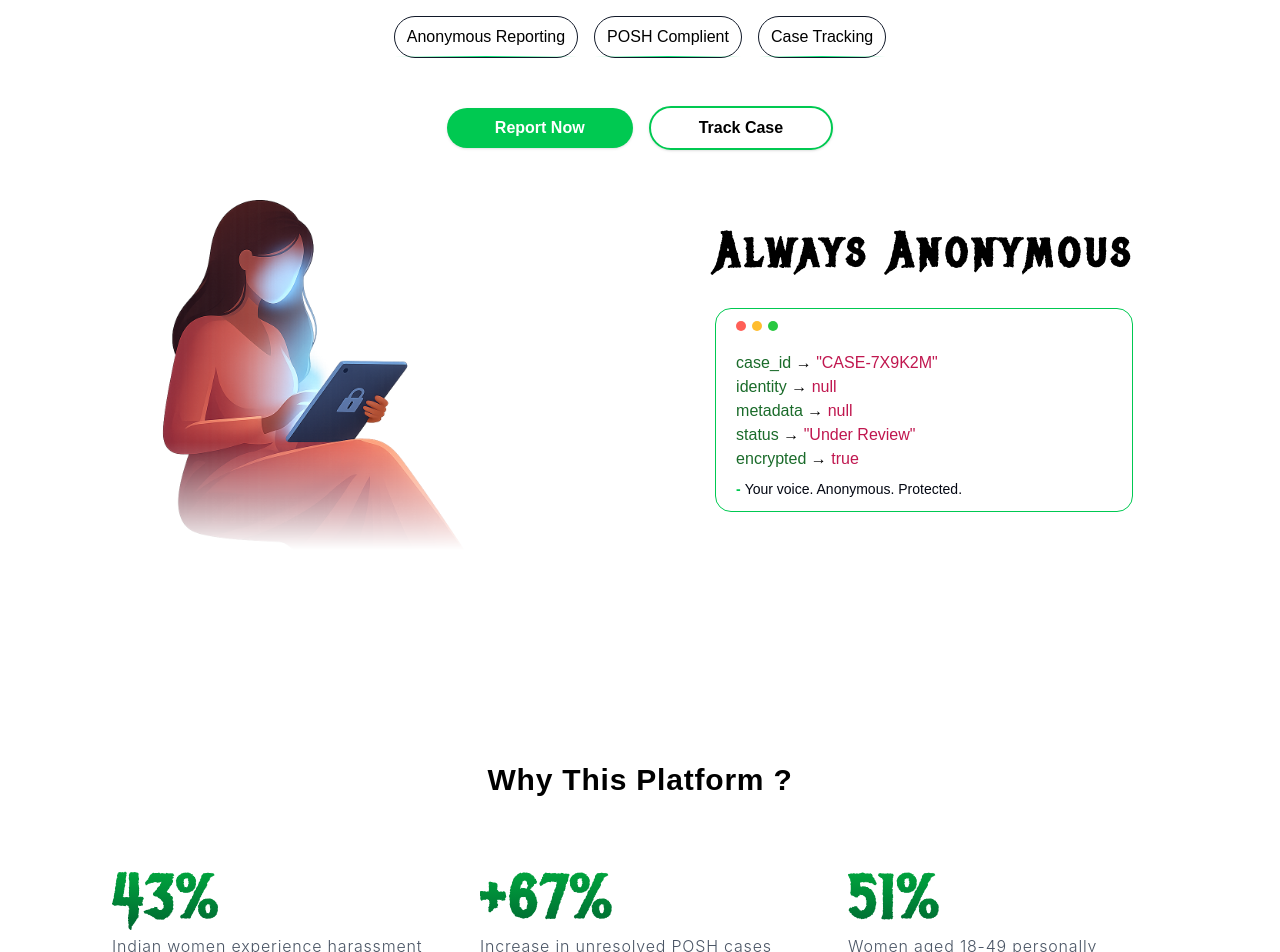
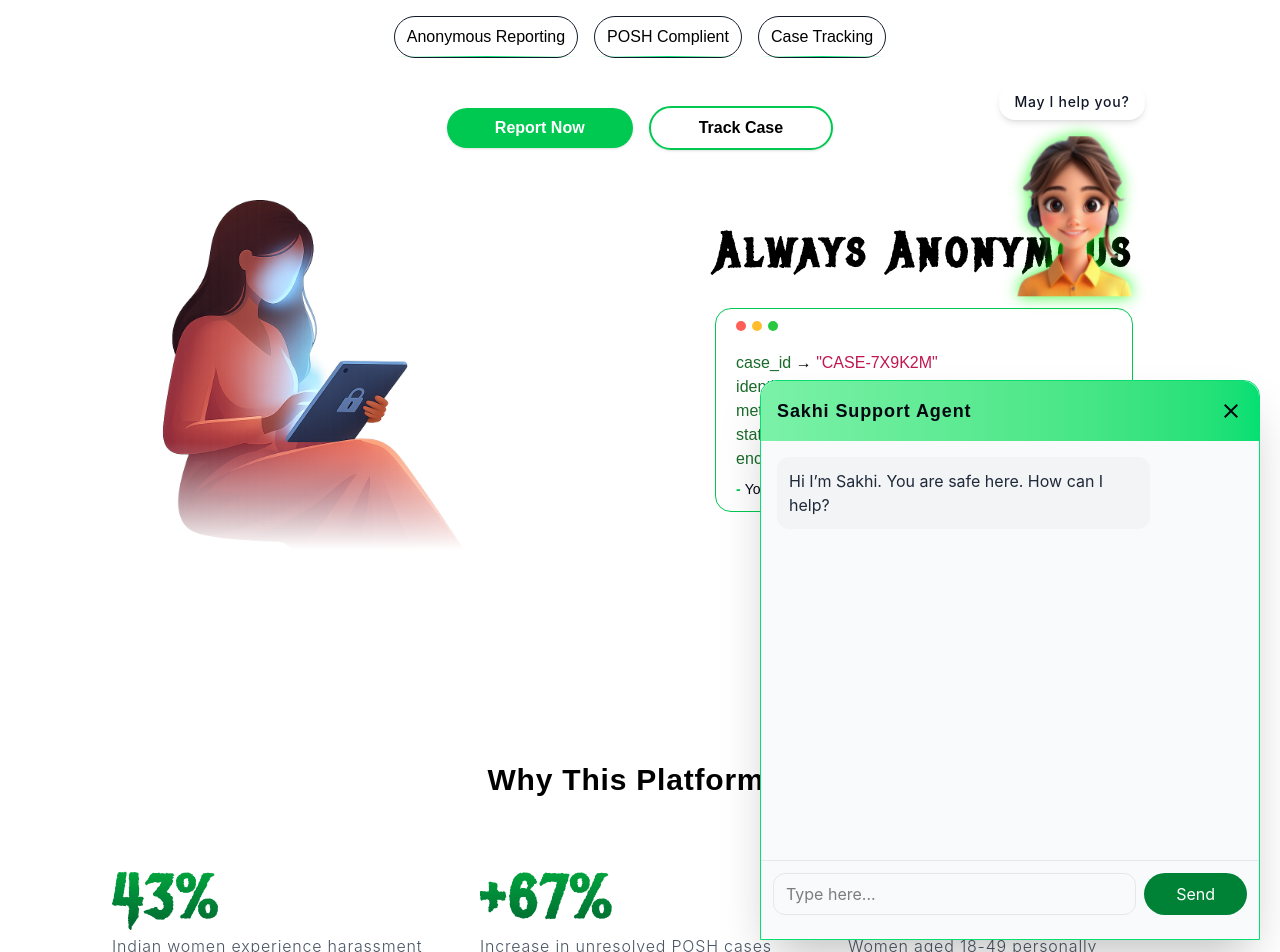
Before and after one commit to TheCodeHeist-Coder/KRMU_hack_raj, a React (Vite) app in the folder client/: page / in a window 1280 px wide. Shown: the part 420-1372 px from the top of the page. Built offline with nearby package versions, Linux system fonts and the light colour scheme; no server answers; a web font is replaced by a local one.

Commit message:
chat_bot_added

```diff
--- a/client/src/index.css
+++ b/client/src/index.css
@@ -127,3 +127,33 @@
     border-color: var(--color-gray-200, currentColor);
   }
 }
+
+
+
+@keyframes float {
+  0%, 100% {
+    transform: translateY(0px);
+  }
+  50% {
+    transform: translateY(-8px);
+  }
+}
+
+.animate-float {
+  animation: float 2.5s ease-in-out infinite;
+}
+
+@keyframes fadeIn {
+  from {
+    opacity: 0;
+    transform: translateY(6px);
+  }
+  to {
+    opacity: 1;
+    transform: translateY(0px);
+  }
+}
+
+.animate-fadeIn {
+  animation: fadeIn 1s ease-in-out;
+}
--- a/client/src/pages/LandingPage.tsx
+++ b/client/src/pages/LandingPage.tsx
@@ -4,6 +4,7 @@ import WhyThis from '../components/WhyThis';
 import HowitWorks from '../components/HowitWorks';
 import Navbar from '../components/Navbar';
 import Footer from '../components/Footer';
+import SakhiChat from './SakhiChat';
 
 const Landingpage = () => {
 
@@ -23,6 +24,9 @@ const Landingpage = () => {
 
         <div>
 
+
+      {/* Sakhi Floating Agent */}
+      <SakhiChat />
 
 
             <div className='sticky top-0 z-50'>
--- /dev/null
+++ b/client/src/pages/SakhiChat.tsx
@@ -0,0 +1,110 @@
+import { useState } from "react";
+import { FaRobot } from "react-icons/fa";
+import { IoMdClose } from "react-icons/io";
+
+export default function SakhiChat() {
+  const [open, setOpen] = useState(false);
+  const [messages, setMessages] = useState([
+    {
+      sender: "bot",
+      text: "Hi I’m Sakhi. You are safe here. How can I help?",
+    },
+  ]);
+  const [input, setInput] = useState("");
+
+  // Send message
+  const sendMessage = async () => {
+    if (!input.trim()) return;
+
+    const newMessages = [...messages, { sender: "user", text: input }];
+    setMessages(newMessages);
+
+    setInput("");
+
+    const res = await fetch("http://localhost:5000/chat", {
+      method: "POST",
+      headers: { "Content-Type": "application/json" },
+      body: JSON.stringify({ message: input }),
+    });
+
+    const data = await res.json();
+
+    setMessages([...newMessages, { sender: "bot", text: data.reply }]);
+  };
+
+  return (
+    <>
+      {/* Floating Bot Icon + Bubble */}
+      {!open && (
+        <div className="fixed bottom-15 right-28 flex flex-col items-center gap-2">
+
+          {/* Text Bubble */}
+          <div className=" text-gray-900 px-4 py-2 rounded-2xl tracking-wider  shadow-md text-sm font-medium animate-fadeIn">
+            May I help you?
+          </div>
+
+          {/* Floating Icon Button */}
+          <button
+            onClick={() => setOpen(true)}
+            className="  p-4 cursor-pointer
+             transition animate-float"
+          >
+           <img className="w-40 h-40 drop-shadow-[0_0px_8px_rgba(0,255,0,0.8)]" src="/sakhi01.png" alt="" />
+          </button>
+        </div>
+      )}
+
+      {/* Chat Popup */}
+      <div
+        className={`fixed bottom-0 z-50 right-5 h-[70%] w-full sm:w-[500px] bg-gray-50  shadow-2xl border border-green-400 rounded-t-2xl
+        transform transition-all duration-500 ease-in-out
+        ${open ? "translate-y-0" : "translate-y-full"}`}
+      >
+        {/* Header */}
+        <div className="flex justify-between items-center bg-gradient-to-r from-green-300 to-green-400 text-gray-950 font-semibold tracking-wider p-4 rounded-t-2xl">
+          <h2 className="font-semibold text-lg font-main tracking-wider">Sakhi Support Agent </h2>
+
+          <button
+            onClick={() => setOpen(false)}
+            className="text-2xl hover:text-purple-200"
+          >
+            <IoMdClose />
+          </button>
+        </div>
+
+        {/* Messages */}
+        <div className="p-4 h-[75%] overflow-y-auto space-y-3">
+          {messages.map((msg, i) => (
+            <div
+              key={i}
+              className={`p-3 rounded-xl max-w-[80%] ${
+                msg.sender === "user"
+                  ? "ml-auto bg-green-400 text-gray-900"
+                  : "mr-auto bg-gray-100 text-gray-800"
+              }`}
+            >
+              {msg.text}
+            </div>
+          ))}
+        </div>
+
+        {/* Input */}
+        <div className="p-3 flex gap-2 border-t">
+          <input
+            value={input}
+            onChange={(e) => setInput(e.target.value)}
+            placeholder="Type here..."
+            className="flex-1 border rounded-xl px-3 py-2 focus:outline-none"
+          />
+
+          <button
+            onClick={sendMessage}
+            className="bg-green-700 text-white px-8 rounded-full cursor-pointer hover:bg-green-600 transition"
+          >
+            Send
+          </button>
+        </div>
+      </div>
+    </>
+  );
+}
```
Also changed, not shown: client/public/sakhi01.png (added).
